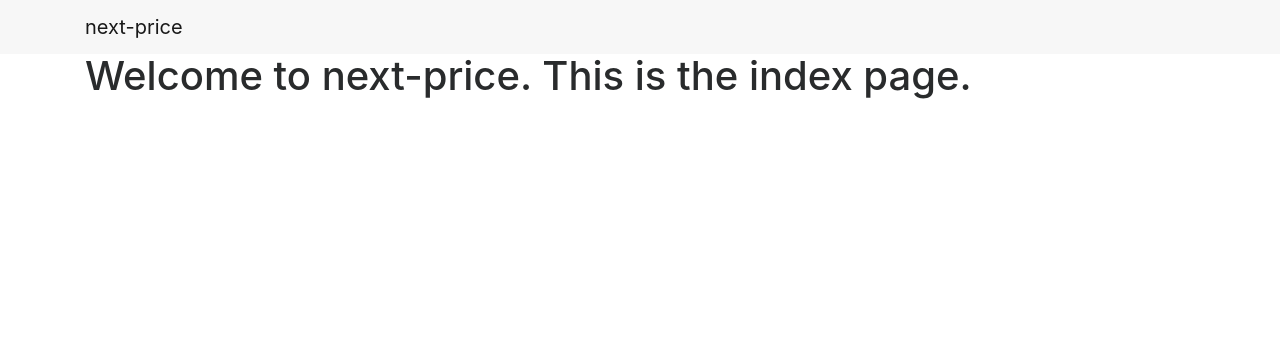
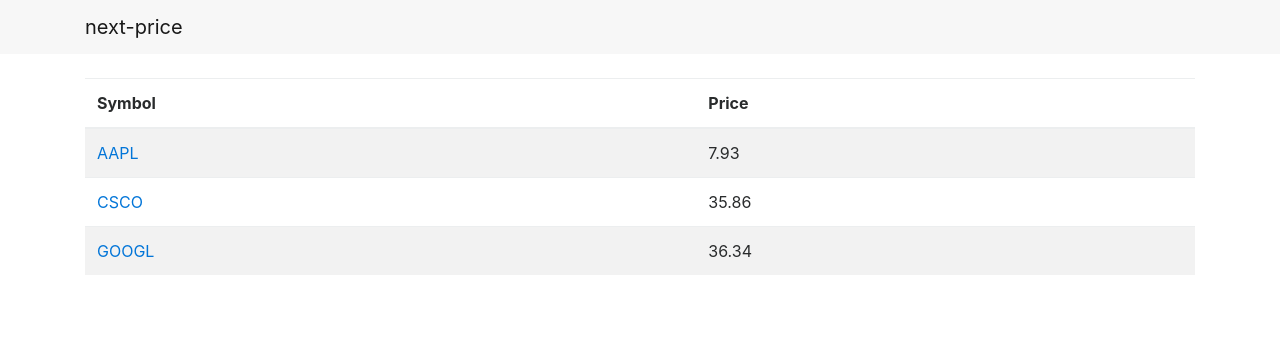
Before and after one commit to anivesh93/next-price, a Flask app: page / in a window 1280 px wide. Shown: the top 354 px of the page. Run offline with Flask 2, Linux system fonts and the light colour scheme; data comes from the database, SQL or seed files in the repository; some libraries are stand-ins or nearby versions.

Commit message:
Add basic table with link on index page

```diff
--- /dev/null
+++ b/db.py
@@ -0,0 +1,22 @@
+import sqlite3 as sql
+
+# execute a select statement query on stocks db and return all results
+def select(query):
+    conn = sql.connect('data/stocks.db')
+    cursor = conn.cursor()
+    cursor.execute(query)
+    data = cursor.fetchall()
+    conn.close()
+
+    return data
+
+# return all stocks with the latest realtime price
+def get_stocks_realtime():
+    query = 'SELECT symbol, MAX(price) FROM realtime GROUP BY symbol';
+    return select(query)
+
+def main():
+    get_stocks_realtime()
+
+if __name__ == '__main__':
+    main()
--- a/server.py
+++ b/server.py
@@ -2,10 +2,12 @@ from flask import Flask, render_template
 app = Flask(__name__)
 app.debug = True
 
+import db
+
 @app.route('/')
 def index():
-
-    return render_template('index.html')
+    stocks_latest = db.get_stocks_realtime()
+    return render_template('index.html', stocks=stocks_latest)
 
 @app.route('/realtime/<symbol>')
 def realtime(symbol=None):
--- a/templates/index.html
+++ b/templates/index.html
@@ -20,7 +20,26 @@
 		</nav>
 
 		<div class="container">
-			<h1>Welcome to next-price. This is the index page.</h1>
+
+			<br>
+
+			{% if stocks %}
+				<table class="table table-striped">
+					<thead>
+						<th>Symbol</th>
+						<th>Price</th>
+					</thead>
+					{% for symbol, price in stocks %}
+						<tr>
+							<td> <a href="/realtime/{{symbol}}"> {{symbol}} </a> </td>
+							<td> {{ price }} </td>
+						</tr>
+					{% endfor %}
+				</table>
+			{% else %}
+				No stocks found!
+			{% endif %}
+
 		</div>
 
 		<!-- Leave the following in the bottom so that page loads faster. -->
```
Also changed, not shown: 1 other file.
